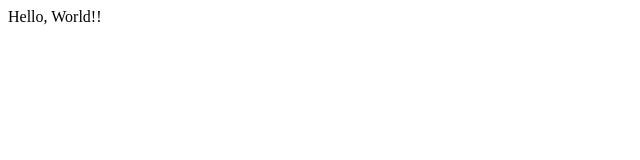
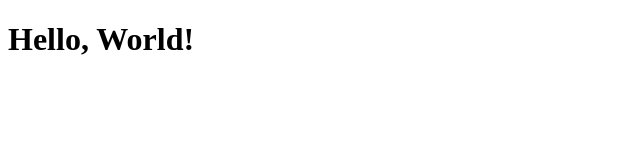
Before and after one commit to John2pm/sample_website, a plain HTML site: page index.html in a window 1280 px wide. Shown: the whole page, without its empty margins (0-640 px from the left). Drawn offline with Linux system fonts and the light colour scheme.

Commit message:
second commit

```diff
--- a/index.html
+++ b/index.html
@@ -4,6 +4,7 @@
         <title>Basic Web Page</title>
     </head>
     <body>
-        Hello, World!!
+        <h1>Hello, World!</h1>
+    </body>
     </body>
 </html>
```
